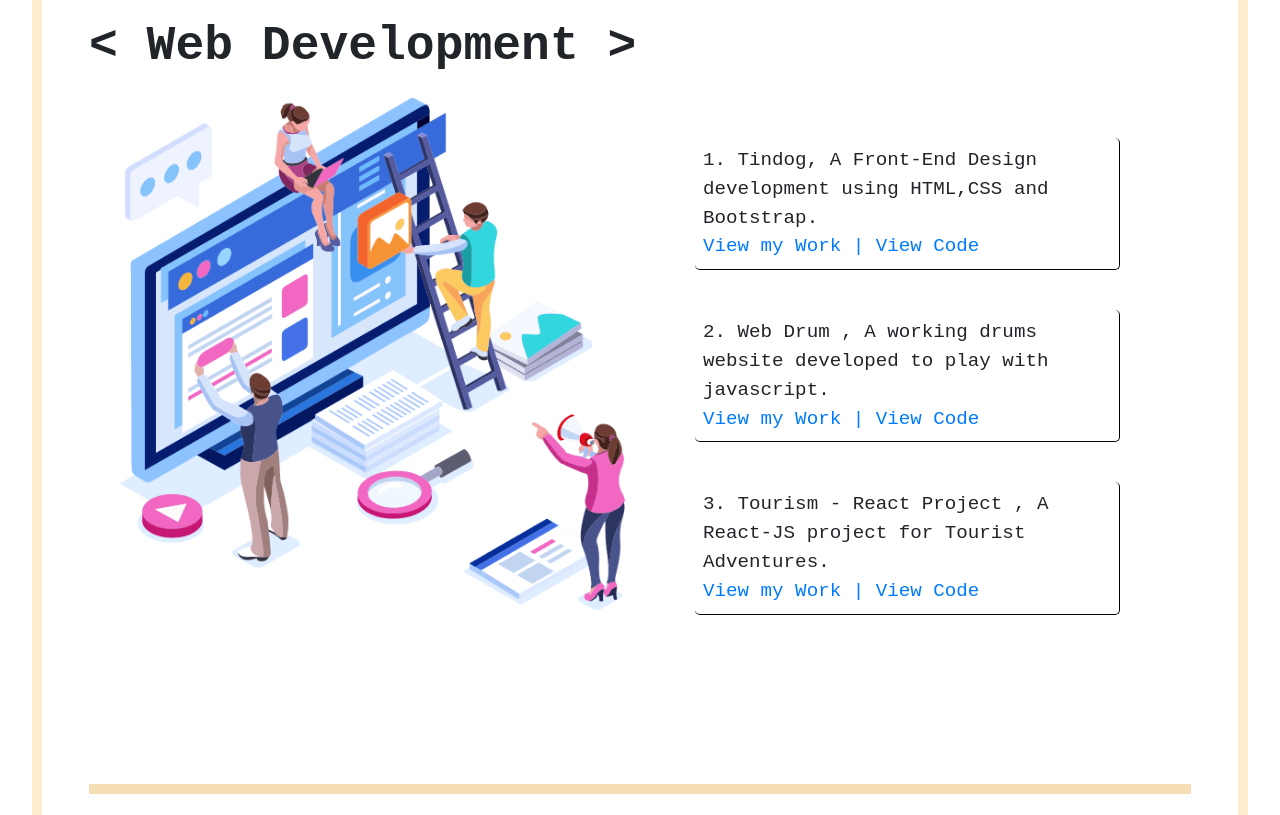
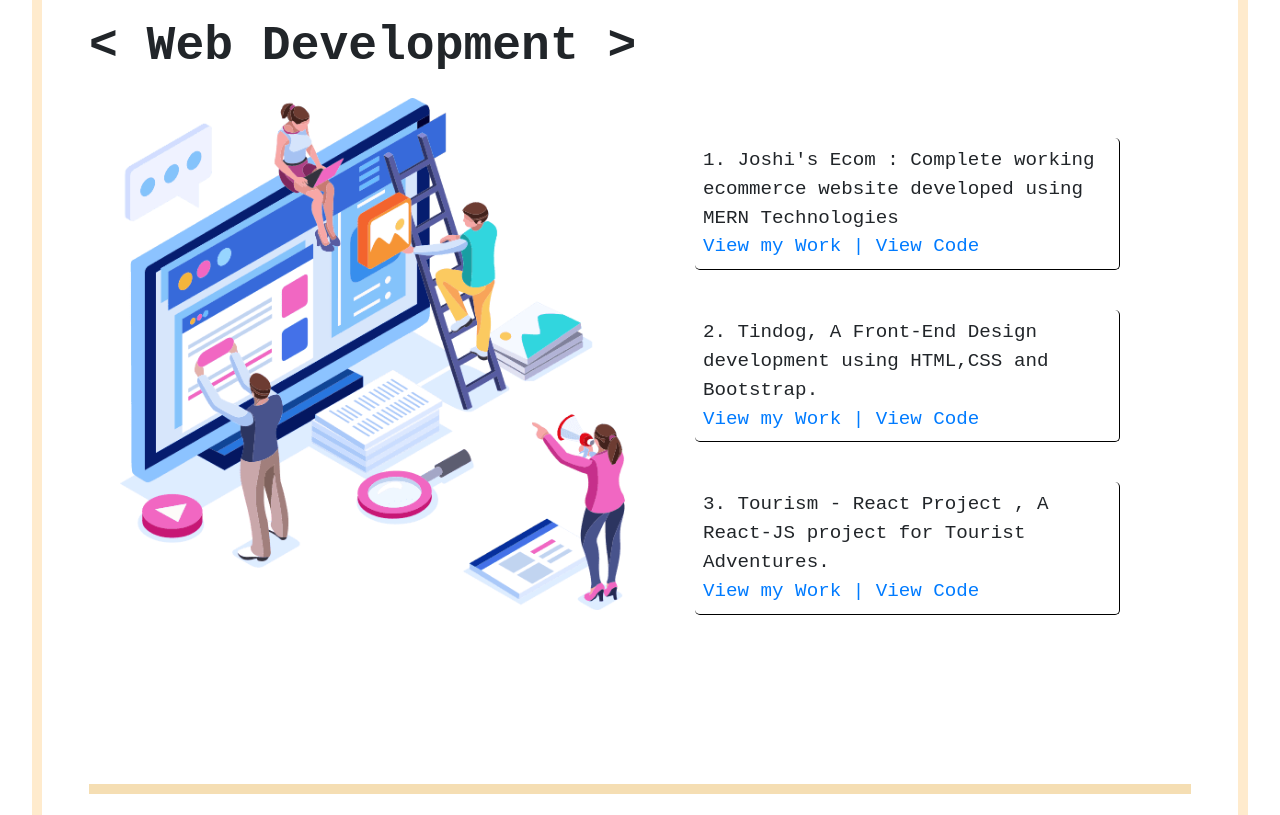
Before and after one commit to isj25/myweb, a plain HTML site: page index.html in a window 1280 px wide. Shown: the part 800-1615 px from the top of the page. Drawn offline with nearby package versions, Linux system fonts and the light colour scheme; a web font is replaced by a local one.

Commit message:
added ecom website

```diff
--- a/index.html
+++ b/index.html
@@ -89,8 +89,23 @@
           <img src="public/webd.png" alt="" />
         </div>
         <div class="col col-md-6 col-sm-12 col-12">
+
           <p class="contentparagraph-r">
-            1. Tindog, A Front-End Design development using HTML,CSS and
+            1. Joshi's Ecom : Complete working ecommerce website developed using MERN Technologies
+            <br />
+            <a href="https://joshisecom.herokuapp.com" target="_blank">
+              View my Work |</a
+            >
+
+            <a href="https://github.com/isj25/Ecom" target="_blank">
+              View Code</a
+            >
+          </p>
+
+
+
+          <p class="contentparagraph-r">
+            2. Tindog, A Front-End Design development using HTML,CSS and
             Bootstrap.
             <br />
             <a href="https://isj25.github.io/tindog/" target="_blank">
@@ -101,17 +116,7 @@
               View Code</a
             >
           </p>
-          <p class="contentparagraph-r">
-            2. Web Drum , A working drums website developed to play with
-            javascript.
-            <br />
-            <a href="https://isj25.github.io/drumset/" target="_blank">
-              View my Work |</a
-            >
-            <a href="https://github.com/isj25/drumset" target="_blank">
-              View Code</a
-            >
-          </p>
+
 
           <p class="contentparagraph-r">
             3. Tourism - React Project , A React-JS project for Tourist
```
Also changed, not shown: 1 other file.
